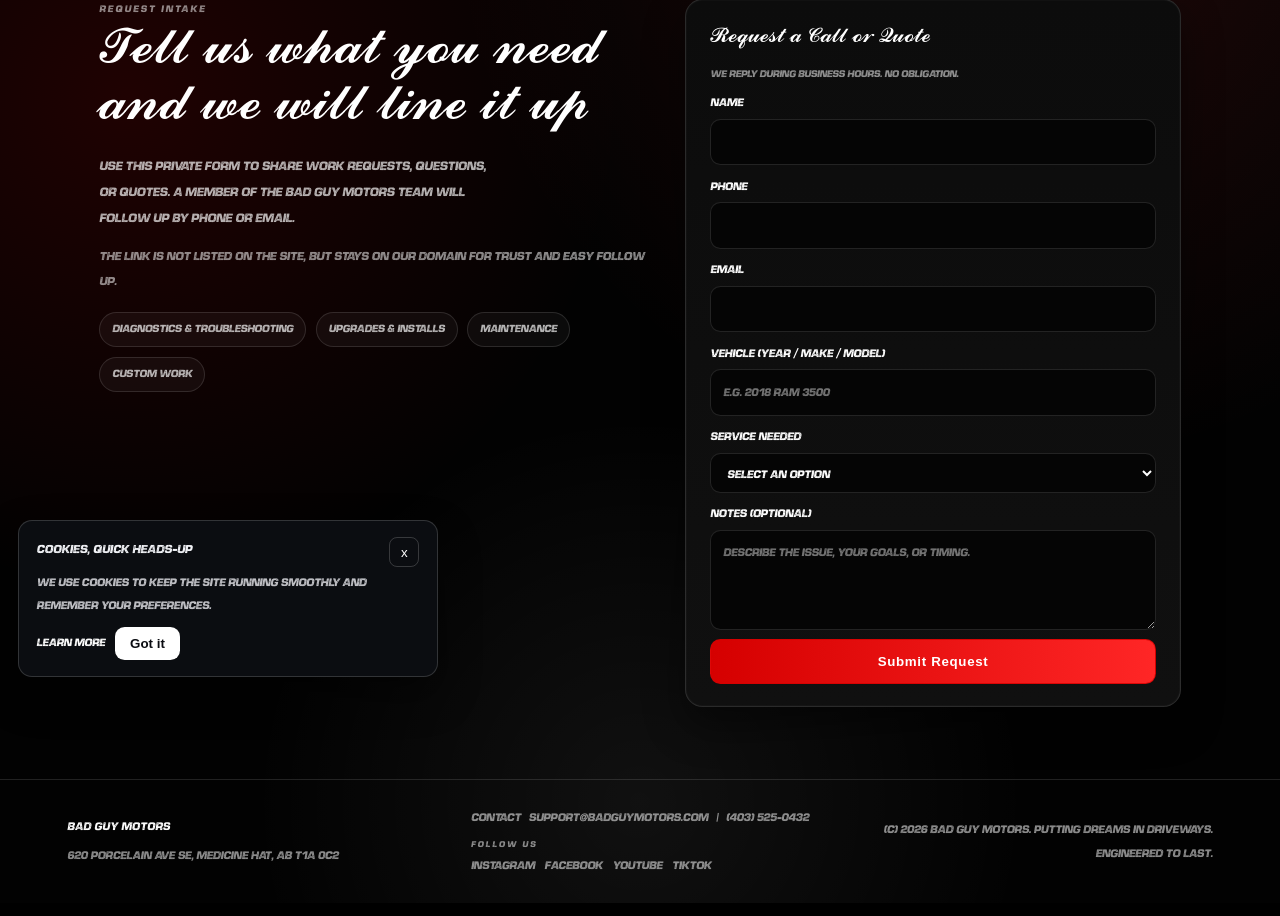
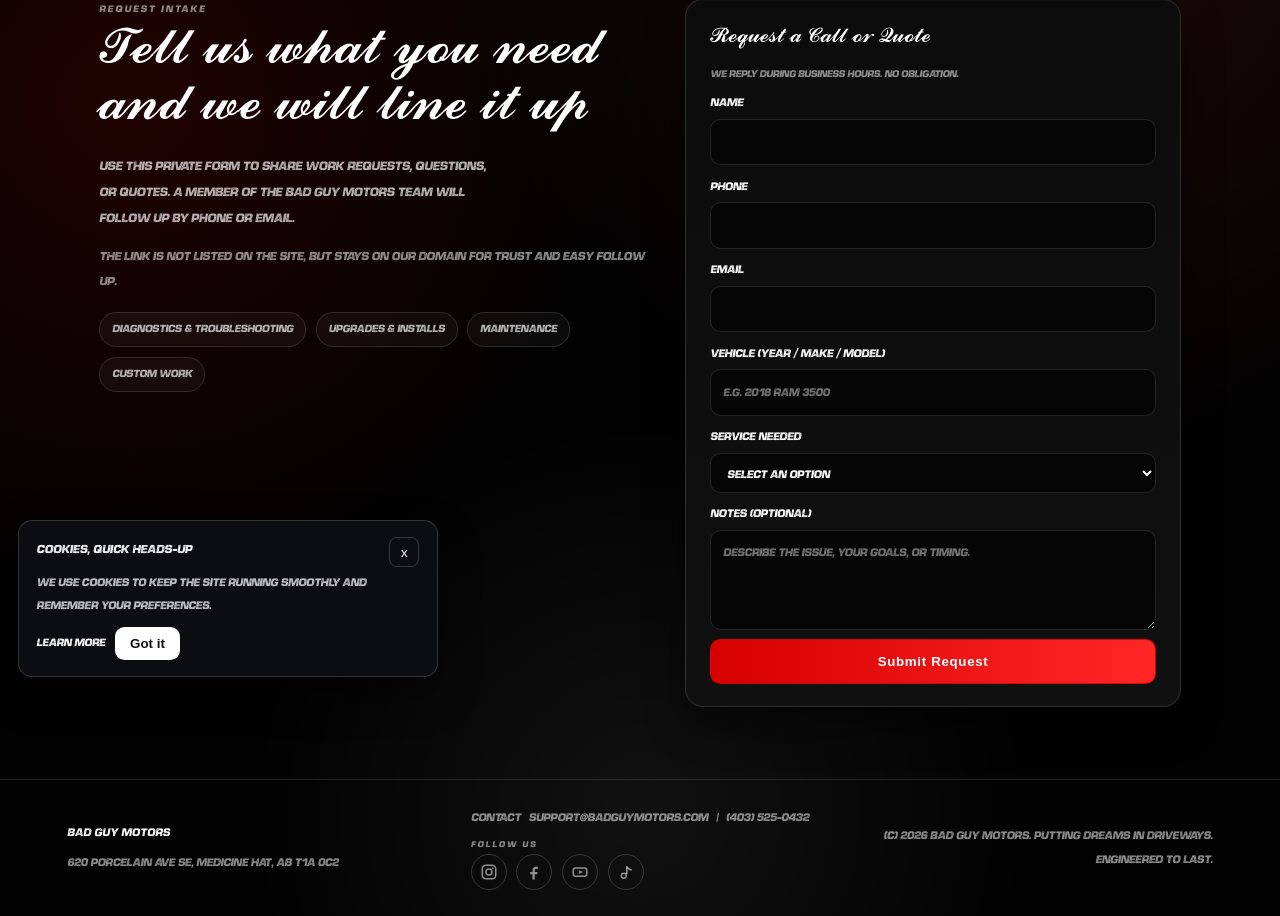
Before and after one commit to rcc00n/bgm_crm, a Django app: template templates/client/general_request.html in a window 1280 px wide. Shown: the part 105-1021 px from the top of the page. Run offline with Django 5.2, Linux system fonts and the light colour scheme; the template is opened without the code that fills it: most values are stand-ins (such as "Sample title", 1, 10 or a date in 2020); parts of the project's set-up code (start-up, migrations or seed data) failed here and were passed over.

Commit message:
Refresh footer social links

```diff
--- a/templates/includes/site_footer.html
+++ b/templates/includes/site_footer.html
@@ -31,8 +31,39 @@
     font-weight:800;
   }
   .site-footer__nav{display:flex;flex-wrap:wrap;gap:.6rem;font-weight:700;}
-  .site-footer__nav a{color:inherit;text-decoration:none;}
-  .site-footer__nav a:hover{color:#fff;}
+  .site-footer__social-link{
+    width:36px;
+    height:36px;
+    display:inline-flex;
+    align-items:center;
+    justify-content:center;
+    border-radius:999px;
+    border:1px solid rgba(255,255,255,.18);
+    color:inherit;
+    text-decoration:none;
+    transition:color .2s ease, border-color .2s ease, transform .2s ease;
+  }
+  .site-footer__social-link:hover{
+    color:#fff;
+    border-color:rgba(255,255,255,.55);
+    transform:translateY(-1px);
+  }
+  .site-footer__icon{
+    width:18px;
+    height:18px;
+    display:block;
+  }
+  .sr-only{
+    position:absolute;
+    width:1px;
+    height:1px;
+    padding:0;
+    margin:-1px;
+    overflow:hidden;
+    clip:rect(0,0,0,0);
+    white-space:nowrap;
+    border:0;
+  }
   .site-footer__legal{text-align:right;color:var(--muted-2, rgba(255,255,255,.6));}
 
   @media (max-width: 900px){
@@ -58,10 +89,35 @@
       <div>
         <div class="site-footer__label">Follow us</div>
         <div class="site-footer__nav" aria-label="Social media">
-          <a href="https://www.instagram.com/badguymotors?igsh=N2QwZnVybTJrZW8=" target="_blank" rel="noopener">Instagram</a>
-          <a href="https://www.facebook.com/share/1Gsej2u5X4/?mibextid=wwXIfr" target="_blank" rel="noopener">Facebook</a>
-          <a href="https://youtube.com/@badguymotors?si=PObKEe6vNMEr3Z2b" target="_blank" rel="noopener">YouTube</a>
-          <a href="https://www.tiktok.com/@savoies0?_r=1&_t=ZS-93JwAHrfF5k" target="_blank" rel="noopener">TikTok</a>
+          <a class="site-footer__social-link" href="https://www.instagram.com/badguymotors?igsh=N2QwZnVybTJrZW8=" target="_blank" rel="noopener">
+            <svg class="site-footer__icon" viewBox="0 0 24 24" aria-hidden="true" focusable="false">
+              <rect x="3" y="3" width="18" height="18" rx="5" ry="5" fill="none" stroke="currentColor" stroke-width="2"/>
+              <circle cx="12" cy="12" r="4" fill="none" stroke="currentColor" stroke-width="2"/>
+              <circle cx="17" cy="7" r="1.2" fill="currentColor"/>
+            </svg>
+            <span class="sr-only">Instagram</span>
+          </a>
+          <a class="site-footer__social-link" href="https://www.facebook.com/share/1Gsej2u5X4/?mibextid=wwXIfr" target="_blank" rel="noopener">
+            <svg class="site-footer__icon" viewBox="0 0 24 24" aria-hidden="true" focusable="false">
+              <path d="M14 8h3V5h-3c-2.2 0-4 1.8-4 4v3H7v3h3v7h3v-7h3l1-3h-4V9c0-.6.4-1 1-1z" fill="currentColor"/>
+            </svg>
+            <span class="sr-only">Facebook</span>
+          </a>
+          <a class="site-footer__social-link" href="https://youtube.com/@badguymotors?si=PObKEe6vNMEr3Z2b" target="_blank" rel="noopener">
+            <svg class="site-footer__icon" viewBox="0 0 24 24" aria-hidden="true" focusable="false">
+              <rect x="3" y="6.5" width="18" height="11" rx="3" ry="3" fill="none" stroke="currentColor" stroke-width="2"/>
+              <polygon points="11,9.5 16,12 11,14.5" fill="currentColor"/>
+            </svg>
+            <span class="sr-only">YouTube</span>
+          </a>
+          <a class="site-footer__social-link" href="https://www.tiktok.com/@savoies0?_r=1&_t=ZS-93JwAHrfF5k" target="_blank" rel="noopener">
+            <svg class="site-footer__icon" viewBox="0 0 24 24" aria-hidden="true" focusable="false">
+              <circle cx="9" cy="17" r="3.2" fill="none" stroke="currentColor" stroke-width="2"/>
+              <rect x="12" y="4" width="2.2" height="11" fill="currentColor"/>
+              <path d="M14.2 6.4c1.2 1.6 2.8 2.6 4.8 2.9" fill="none" stroke="currentColor" stroke-width="2" stroke-linecap="round"/>
+            </svg>
+            <span class="sr-only">TikTok</span>
+          </a>
         </div>
       </div>
     </div>
```
